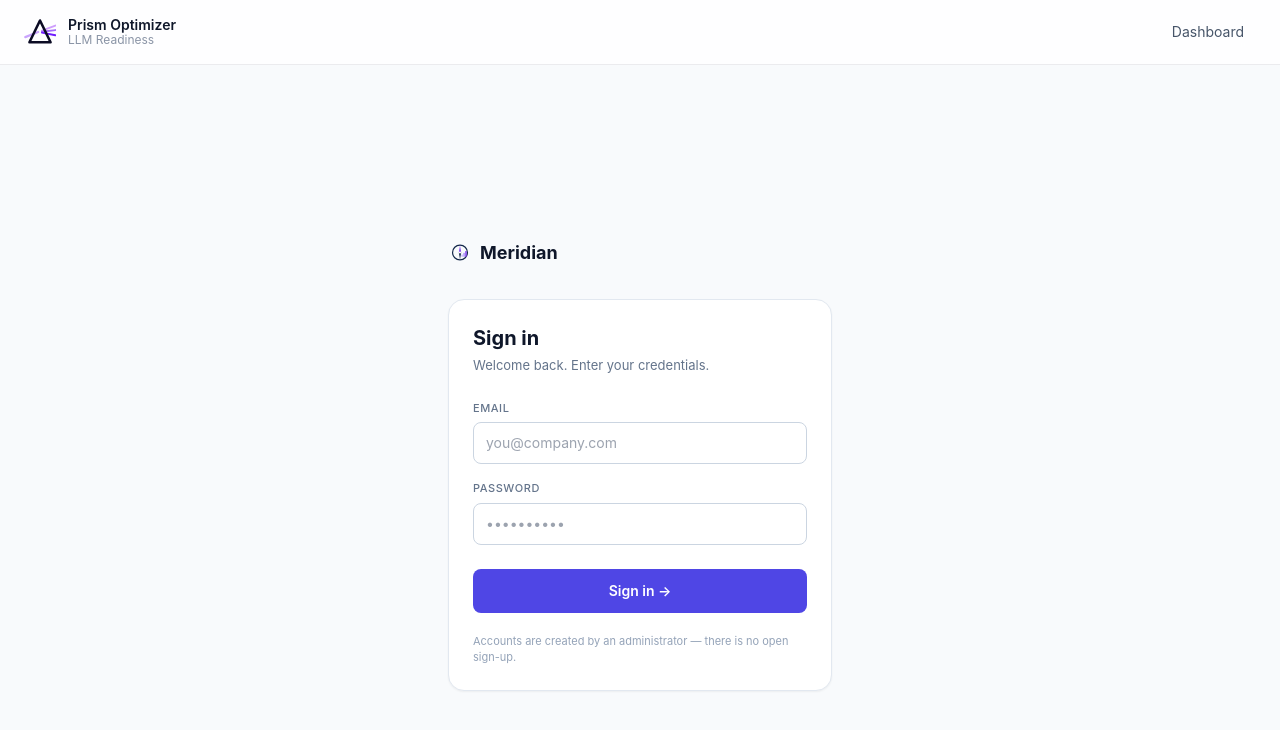
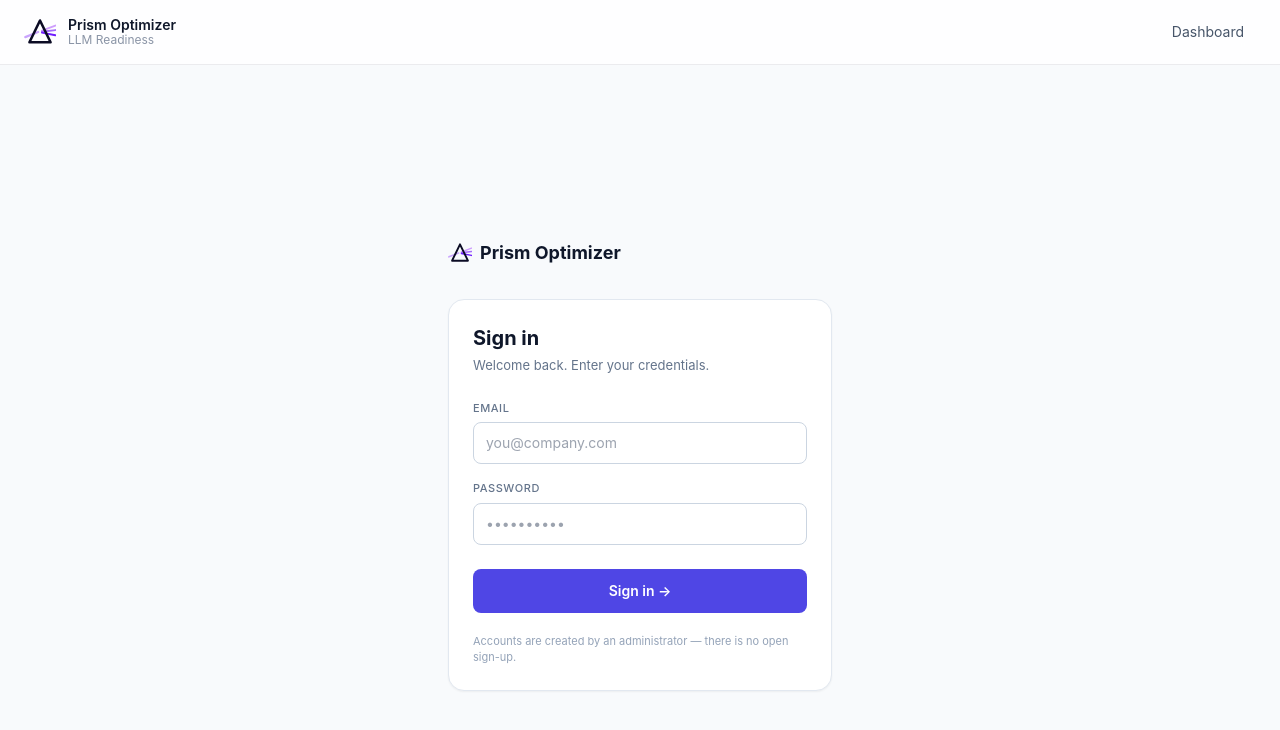
Before and after one commit to cdageneral/content-audit, a Next.js app: page /sign-in in a window 1280 px wide. Shown: the top 730 px of the page. Built offline with nearby package versions, Linux system fonts and the light colour scheme; no server answers.

Commit message:
Rebrand: sign-in BRAND + prism mark

```diff
--- a/app/sign-in/page.tsx
+++ b/app/sign-in/page.tsx
@@ -13,7 +13,7 @@
 import { useEffect, useState, Suspense } from 'react';
 import { useRouter, useSearchParams } from 'next/navigation';
 
-const BRAND = 'Meridian';
+const BRAND = 'Prism Optimizer';
 
 type Mode = 'loading' | 'login' | 'bootstrap';
 
@@ -81,13 +81,11 @@ function SignInForm() {
       <div className="w-full max-w-sm">
         <div className="flex items-center gap-2 mb-8">
           <svg viewBox="0 0 100 100" fill="none" className="w-6 h-6" aria-hidden="true">
-            <circle cx="50" cy="48" r="31" stroke="#14284a" strokeWidth={5} />
-            <polygon points="50,20 55,48 45,48" fill="#7c3aed" />
-            <polygon points="45,48 55,48 50,76" fill="#14284a" />
-            <circle cx="50" cy="48" r={4.5} fill="#ffffff" />
-            <rect x="56" y="56" width="6" height="10" rx="1.5" fill="#c4b5fd" />
-            <rect x="64" y="49" width="6" height="17" rx="1.5" fill="#a78bfa" />
-            <rect x="72" y="42" width="6" height="24" rx="1.5" fill="#7c3aed" />
+            <path d="M4 66 L44 50" stroke="#c9a4fd" strokeWidth={7} strokeLinecap="round" />
+            <path d="M56 46 L98 30" stroke="#ce9efc" strokeWidth={6} strokeLinecap="round" />
+            <path d="M56 49 L98 44" stroke="#a56bfb" strokeWidth={6} strokeLinecap="round" />
+            <path d="M56 52 L98 60" stroke="#6f1cfe" strokeWidth={6} strokeLinecap="round" />
+            <path d="M50 14 L83 82 L17 82 Z" stroke="#0b0b24" strokeWidth={8} strokeLinejoin="round" strokeLinecap="round" />
           </svg>
           <span className="text-lg font-bold text-slate-900">{BRAND}</span>
         </div>
```
